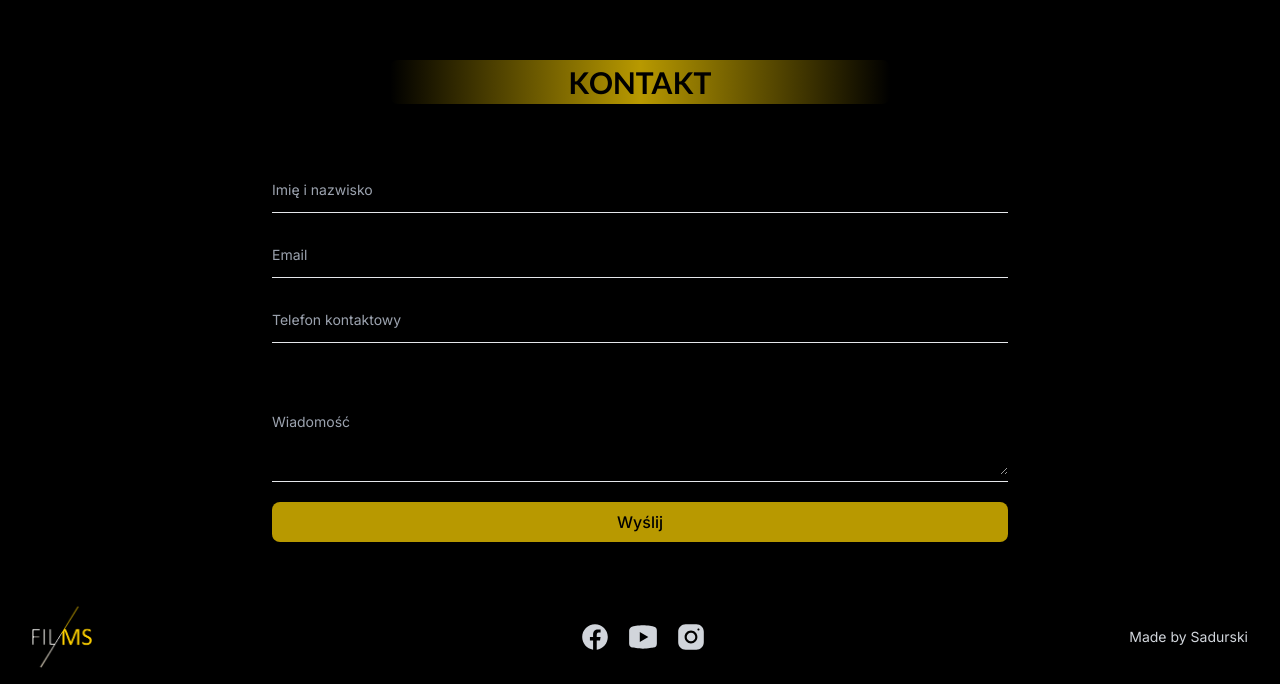
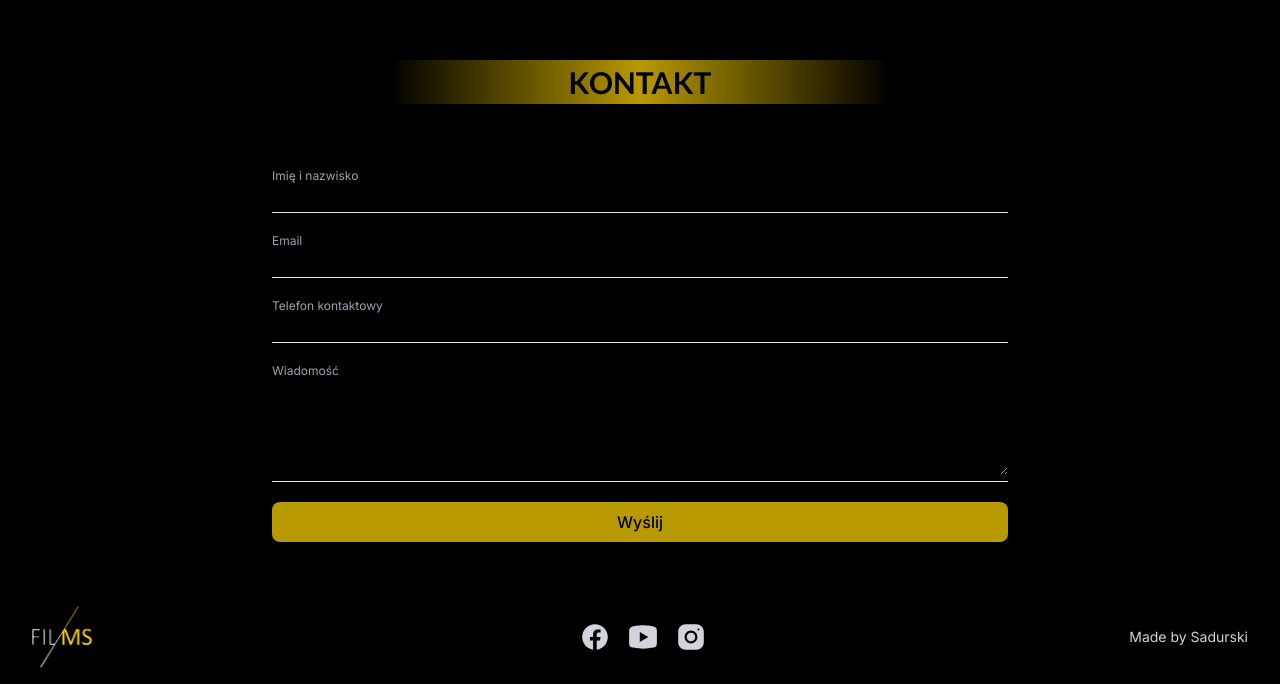
Before and after one commit to Bonzo7aab/slomka, a Next.js app: page / in a window 1280 px wide. Shown: the part 4543-5227 px from the top of the page. Built offline with nearby package versions, Linux system fonts and the light colour scheme.

Commit message:
contact remake v1

```diff
--- a/app/api/send/route.ts
+++ b/app/api/send/route.ts
@@ -1,16 +1,14 @@
 "use client"
 
-import { NextResponse } from 'next/server';
+import { Resend } from 'resend';
 import { EmailTemplate } from '@/components/email-template';
-import { Resend } from 'resend';
 
 const resend = new Resend(process.env.RESEND_API_KEY);
 
-export async function POST(request: any) {
-  try {
-    const body = await request.json();
-    const { name, email, phone, message } = body;
-    const data = await resend.emails.send({
+export async function POST(request: Request, res: Response) {
+  const { name, email, phone, message } = await request.json();
+  console.log('bb', name)
+  const { data, error } = await resend.emails.send({
       from: 'onboarding@resend.dev',
       to: 'bonzo7aab@gmail.com',
       subject: `Email od ${email}`,
@@ -18,8 +16,7 @@ export async function POST(request: any) {
       react: EmailTemplate({ name, email, phone, message })
     });
 
-    return NextResponse.json(data);
-  } catch (error) {
-    return NextResponse.json({ error });
+    if(error) Response.json(error);
+
+    return Response.json({ message: 'Email send successfully' });
 }
-}
--- a/components/Contact.tsx
+++ b/components/Contact.tsx
@@ -16,7 +16,7 @@ export default function Contact(){
 
     const sendEmail = async (e: FormEvent<HTMLFormElement>) => {
         e.preventDefault();
-        const response = await fetch('/api/send', {
+        const response = await fetch('/api/send/route.ts', {
             method: 'POST',
             headers: {'Content-Type': 'application/json'},
             body: JSON.stringify(data)
@@ -40,7 +40,6 @@ export default function Contact(){
                     onSubmit={(e) => sendEmail(e)}
                     className="space-y-5"
                 >
-                    <div>
                     <label
                         htmlFor="name"
                         className="relative block pt-3 overflow-hidden bg-transparent border-b border-gray-200 focus-within:border-cp0-600"
@@ -48,7 +47,7 @@ export default function Contact(){
                         <input
                             type="name"
                             id="name"
-                                placeholder="Name"
+                            maxLength={50}
                             className="w-full h-8 p-0 placeholder-transparent bg-transparent border-none peer focus:border-transparent focus:outline-none focus:ring-0 sm:text-sm"
                         />
                         <span
@@ -57,8 +56,6 @@ export default function Contact(){
                             Imię i nazwisko
                         </span>
                     </label>
-                    </div>
-                    <div>
                     <label
                         htmlFor="email"
                         className="relative block pt-3 overflow-hidden bg-transparent border-b border-gray-200 focus-within:border-cp0-600"
@@ -66,7 +63,7 @@ export default function Contact(){
                         <input
                             type="email"
                             id="email"
-                                placeholder="Email"
+                            maxLength={50}
                             className="w-full h-8 p-0 placeholder-transparent bg-transparent border-none peer focus:border-transparent focus:outline-none focus:ring-0 sm:text-sm"
                         />
                         <span
@@ -75,8 +72,6 @@ export default function Contact(){
                             Email
                         </span>
                     </label>
-                    </div>
-                    <div>
                     <label
                         htmlFor="phone"
                         className="relative block pt-3 overflow-hidden bg-transparent border-b border-gray-200 focus-within:border-cp0-600"
@@ -84,7 +79,7 @@ export default function Contact(){
                         <input
                             type="phone"
                             id="phone"
-                                placeholder="Phone"
+                            maxLength={15}
                             className="w-full h-8 p-0 placeholder-transparent bg-transparent border-none peer focus:border-transparent focus:outline-none focus:ring-0 sm:text-sm"
                         />
                         <span
@@ -93,15 +88,12 @@ export default function Contact(){
                             Telefon kontaktowy
                         </span>
                     </label>
-                    </div>
-                    <div className="relative w-full min-w-[200px]">
                     <label
                         htmlFor="message"
-                            className="relative block pt-3 overflow-hidden bg-transparent border-b border-gray-200 focus-within:border-cp0-600"
+                        className="relative w-full min-w-[200px] block pt-3 overflow-hidden bg-transparent border-b border-gray-200 focus-within:border-cp0-600"
                         >
                         <textarea
                             id="message"
-                                placeholder="Message"
                             className="w-full h-full min-h-[100px] p-0 placeholder-transparent bg-transparent border-none peer focus:border-transparent focus:outline-none focus:ring-0 sm:text-sm"
                         />
                         <span
@@ -110,8 +102,8 @@ export default function Contact(){
                             Wiadomość
                         </span>
                     </label>
-                    </div>
                     <button
+                        type='submit'
                         className="w-full px-4 py-2 font-medium text-black duration-150 rounded-lg bg-cp0-600 hover:bg-cp0-600 active:bg-cp0-600"
                     >
                         Wyślij
```
Lines whose indentation alone changed are shown as unchanged.
